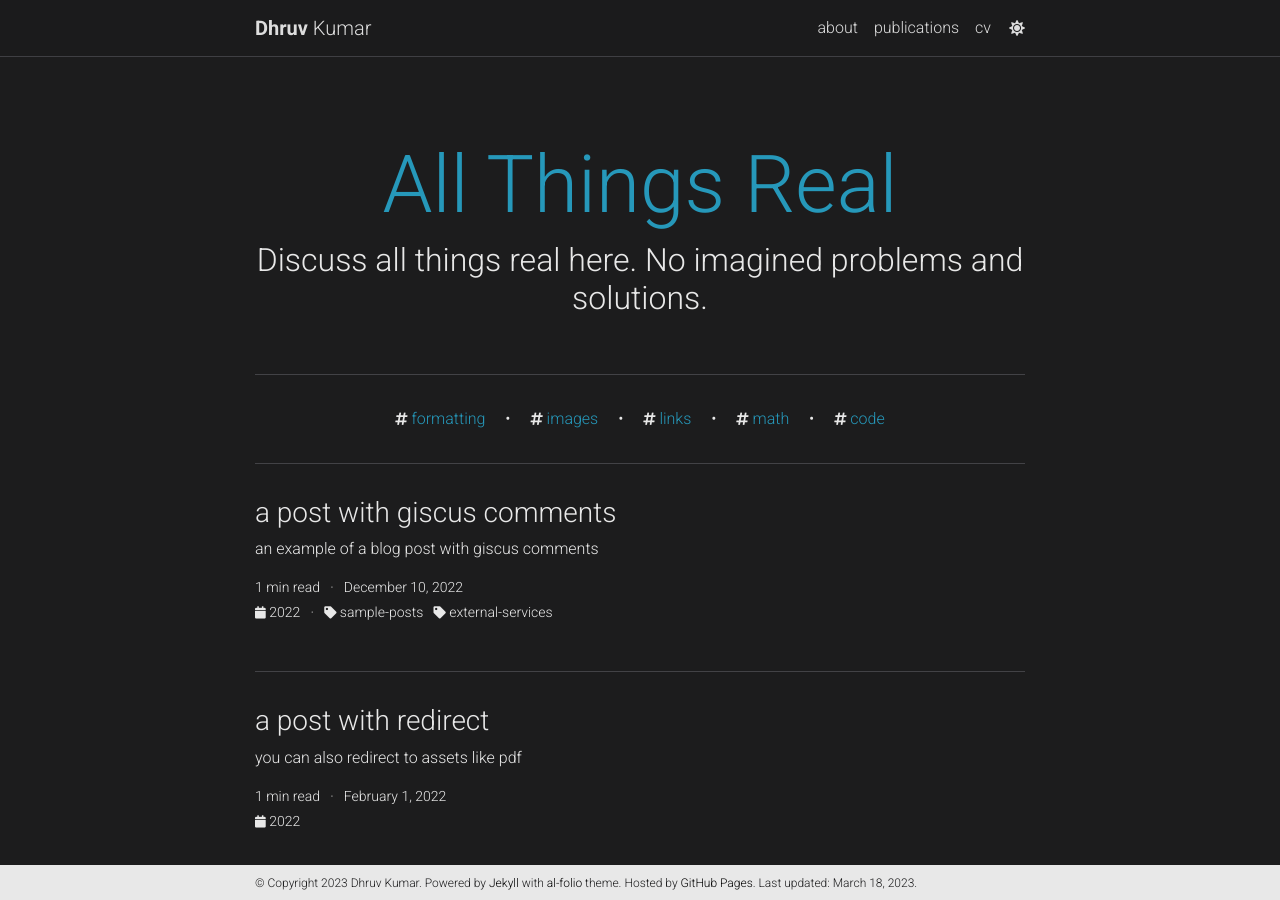
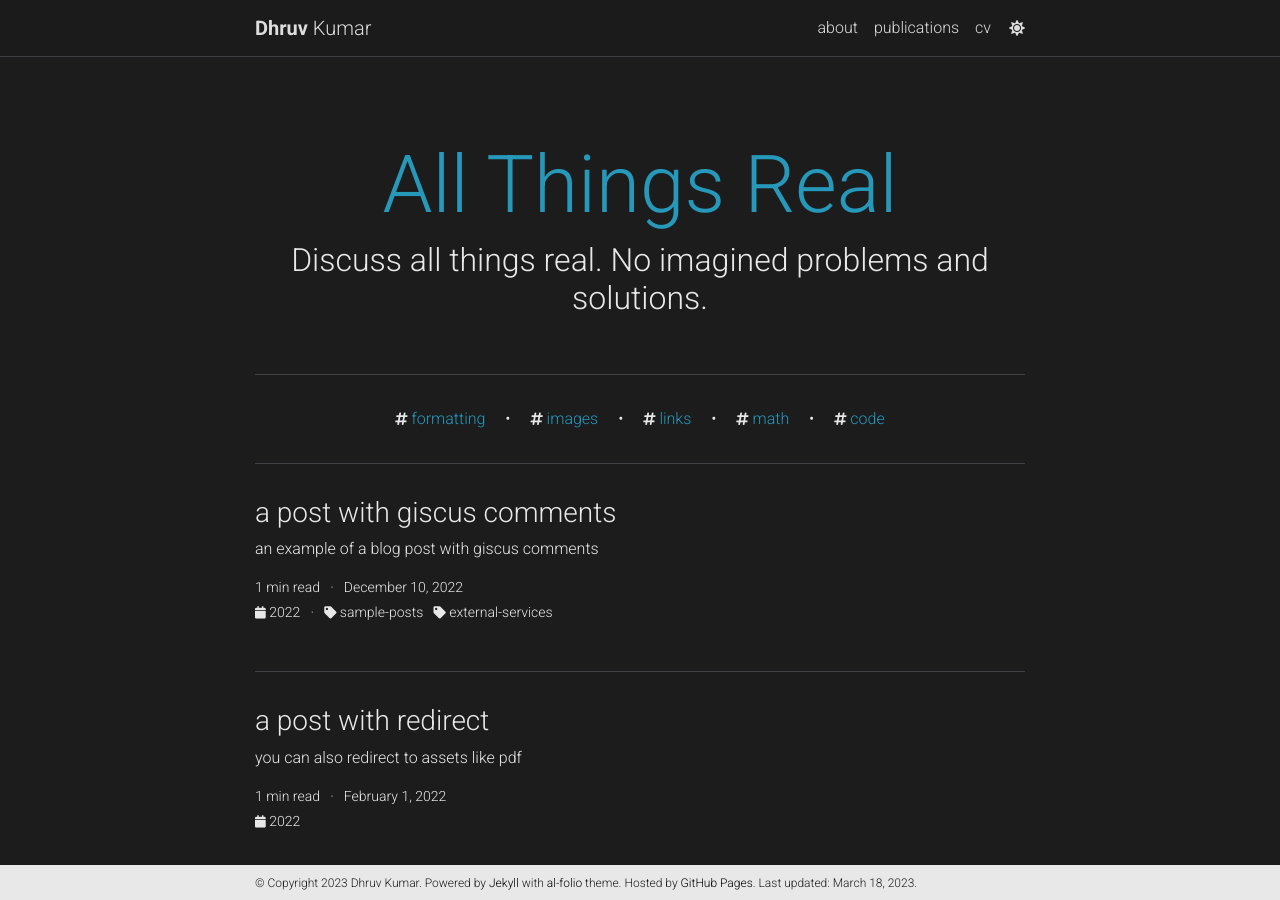
Before and after one commit to kudhru/kudhru.github.io, a Jekyll site: the page built from blog/index.html, in a window 1280 px wide and 900 px high. Built offline with Jekyll 4.4.1, drawn with Linux system fonts in a browser that asks for light colours; the list of posts is cut into pages by our own code; comment, search, counter and statistics services are not loaded; a style sheet for code colours, icons or effects is not loaded.

Commit message:
update blog description

```diff
--- a/_config.yml
+++ b/_config.yml
@@ -119,7 +119,7 @@ bing_site_verification:  # out your bing-site-verification ID (Bing Webmaster)
 
 blog_name: All Things Real  # blog_name will be displayed in your blog page
 blog_nav_title: Blog # your blog must have a title for it to be displayed in the nav bar
-blog_description: Discuss all things real here. No imagined problems and solutions.
+blog_description: Discuss all things real. No imagined problems and solutions.
 permalink: /blog/:year/:title/
 
 # Pagination
```
